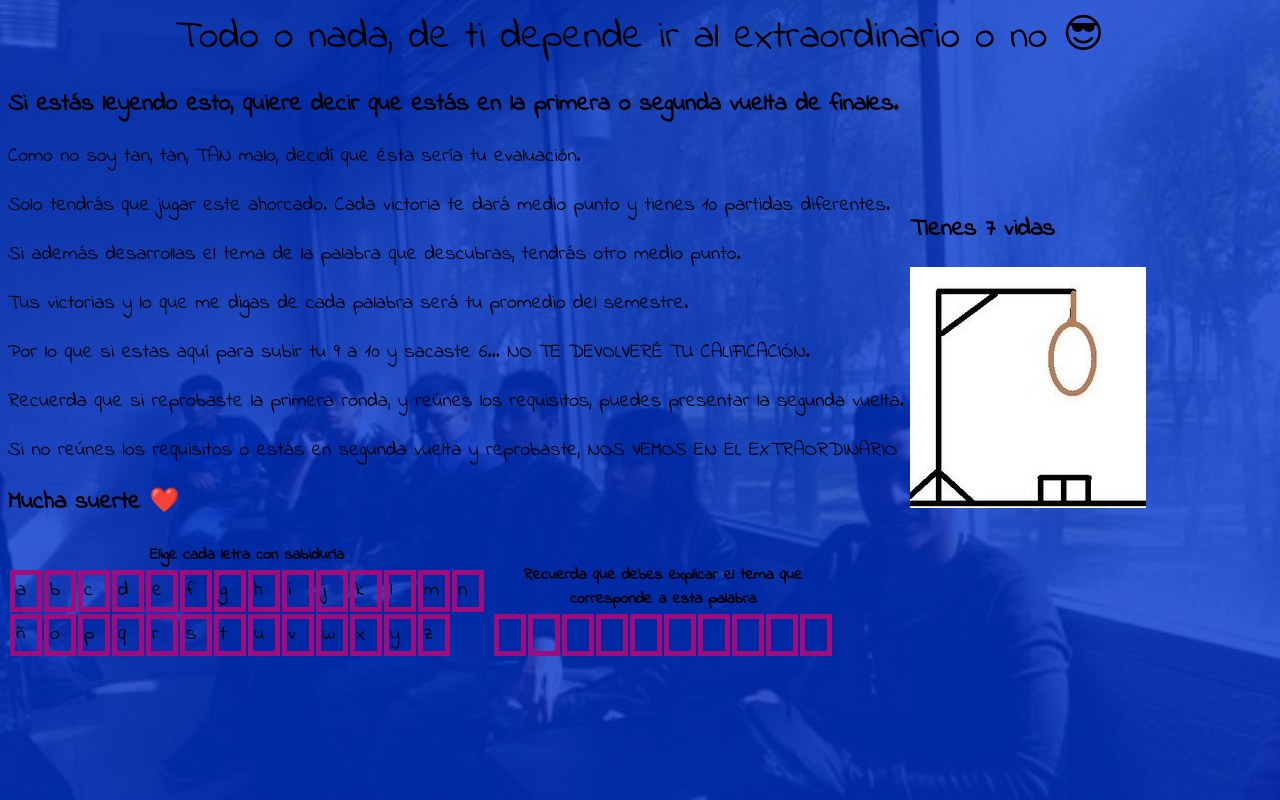
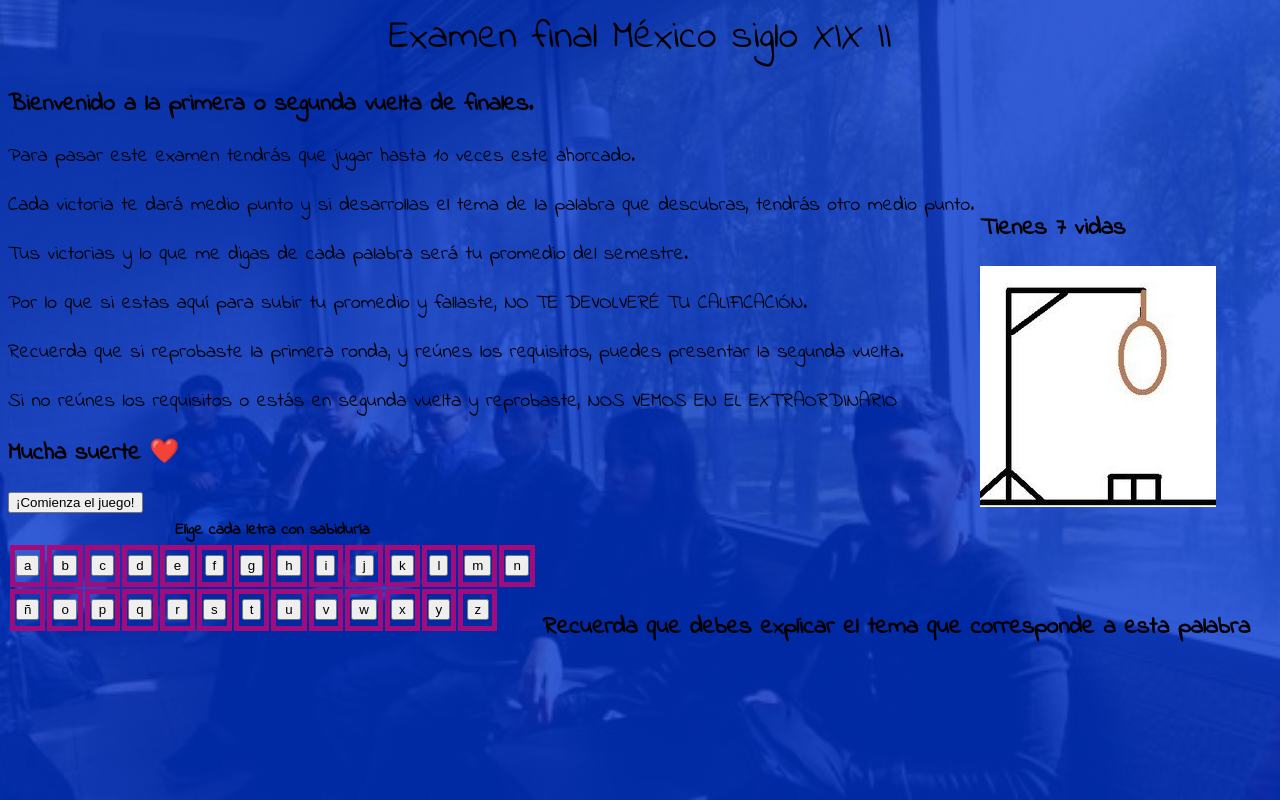
Before and after one commit to DonAzorin/2018-03-12-Juego-ahorcados, a plain HTML site: page index.html in a window 1280 px wide. Drawn offline with Linux system fonts and the light colour scheme.

Commit message:
added a table that changes its cells in function to te lenght of the word to search and simplified index html

```diff
--- a/css/styles.css
+++ b/css/styles.css
@@ -31,5 +31,7 @@ td {
     font-size: 20px;
     font-style: bold;
     height: 30px;
+    text-align: center;
     width: 20px;
+    visibility: visible;
 }
--- a/index.html
+++ b/index.html
@@ -9,76 +9,64 @@
     <link rel="stylesheet" href="css/styles.css">
   </head>
   <body>
-    <header>Todo o nada, de ti depende ir al extraordinario o no 😎</header>
-    <section class="contexto">
-      <h1>Si estás leyendo esto, quiere decir que estás en la primera o segunda vuelta de finales.</h1>
-      <p>Como no soy tan, tan, TAN malo, decidí que ésta sería tu evaluación.</p>
-      <p>Solo tendrás que jugar este ahorcado. Cada victoria te dará medio punto y tienes 10 partidas diferentes.</p>
-      <p>Si además desarrollas el tema de la palabra que descubras, tendrás otro medio punto.</p>
+    <header>Examen final México siglo XIX II</header>
+    <section class="context">
+      <h1>Bienvenido a la primera o segunda vuelta de finales.</h1>
+      <p>Para pasar este examen tendrás que jugar hasta 10 veces este ahorcado.</p>
+      <p>Cada victoria te dará medio punto y si desarrollas el tema de la palabra que descubras, tendrás otro medio punto.</p>
       <p>Tus victorias y lo que me digas de cada palabra será tu promedio del semestre.</p>
-      <p>Por lo que si estas aquí para subir tu 9 a 10 y sacaste 6... <span>NO TE DEVOLVERÉ TU CALIFICACIÓN.</span></p>
+      <p>Por lo que si estas aquí para subir tu promedio y fallaste, <span>NO TE DEVOLVERÉ TU CALIFICACIÓN.</span></p>
       <p>Recuerda que si reprobaste la primera ronda, y reúnes los requisitos, puedes presentar la segunda vuelta.</p>
       <p>Si no reúnes los requisitos o estás en segunda vuelta y reprobaste, <span>NOS VEMOS EN EL EXTRAORDINARIO</span></p>
       <h1>Mucha suerte ❤️</h1>
-      <!-- <input type="button" value="¡Veamos quién ganó!" onclick="playervsplayer(this.form)"/> -->
+      <input type="button" value="¡Comienza el juego!" onclick="listWords()"/>
     </section>
-    <section class="ahorcado">
+    <section class="hangman">
       <h2>Tienes <span class="errores">7</span> vidas</h2>
       <img src="images/0error.jpg" alt="Inicio">
     </section>
-    <section class="tablero">
-      <table id="alfabeto">
+    <section class="board">
+      <table id="alphabet">
         <th colspan="14">Elige cada letra con sabiduría</th>
         <tr>
-          <td>a</td>
-          <td>b</td>
-          <td>c</td>
-          <td>d</td>
-          <td>e</td>
-          <td>f</td>
-          <td>g</td>
-          <td>h</td>
-          <td>i</td>
-          <td>j</td>
-          <td>k</td>
-          <td>l</td>
-          <td>m</td>
-          <td>n</td>
+          <td><button value="a" onclick="clickLetter(this)">a</td>
+          <td><button value="b" onclick="clickLetter(this)">b</td>
+          <td><button value="c" onclick="clickLetter(this)">c</td>
+          <td><button value="d" onclick="clickLetter(this)">d</td>
+          <td><button value="e" onclick="clickLetter(this)">e</td>
+          <td><button value="f" onclick="clickLetter(this)">f</td>
+          <td><button value="g" onclick="clickLetter(this)">g</td>
+          <td><button value="h" onclick="clickLetter(this)">h</td>
+          <td><button value="i" onclick="clickLetter(this)">i</td>
+          <td><button value="j" onclick="clickLetter(this)">j</td>
+          <td><button value="k" onclick="clickLetter(this)">k</td>
+          <td><button value="l" onclick="clickLetter(this)">l</td>
+          <td><button value="m" onclick="clickLetter(this)">m</td>
+          <td><button value="n" onclick="clickLetter(this)">n</td>
         </tr>
         <tr>
-          <td>ñ</td>
-          <td>o</td>
-          <td>p</td>
-          <td>q</td>
-          <td>r</td>
-          <td>s</td>
-          <td>t</td>
-          <td>u</td>
-          <td>v</td>
-          <td>w</td>
-          <td>x</td>
-          <td>y</td>
-          <td>z</td>
+          <td><button value="ñ" onclick="clickLetter(this)">ñ</td>
+          <td><button value="o" onclick="clickLetter(this)">o</td>
+          <td><button value="p" onclick="clickLetter(this)">p</td>
+          <td><button value="q" onclick="clickLetter(this)">q</td>
+          <td><button value="r" onclick="clickLetter(this)">r</td>
+          <td><button value="s" onclick="clickLetter(this)">s</td>
+          <td><button value="t" onclick="clickLetter(this)">t</td>
+          <td><button value="u" onclick="clickLetter(this)">u</td>
+          <td><button value="v" onclick="clickLetter(this)">v</td>
+          <td><button value="w" onclick="clickLetter(this)">w</td>
+          <td><button value="q" onclick="clickLetter(this)">x</td>
+          <td><button value="y" onclick="clickLetter(this)">y</td>
+          <td><button value="z" onclick="clickLetter(this)">z</td>
         </tr>
       </table>
     </section>
-    <section class="reactivo">
-      <table id="reactivo">
-        <th colspan="10">Recuerda que debes explicar el tema que corresponde a esta palabra</th>
+    <section class="reactive">
+      <h2>Recuerda que debes explicar el tema que corresponde a esta palabra</h2>
+      <table id="reactive">
         <tr>
-          <td></td>
-          <td></td>
-          <td></td>
-          <td></td>
-          <td></td>
-          <td></td>
-          <td></td>
-          <td></td>
-          <td></td>
-          <td></td>
         </tr>
       </table>
-      <!-- Aqui va a ir la serie de casillas a descubrir -->
     </section>
     <script src="script.js"></script>
   </body>
--- a/script.js
+++ b/script.js
@@ -1,31 +1,62 @@
-function listaPalabras() {
-  var reactivo = Math.floor(Math.random()*10)
-  console.log(reactivo);
+'use strict';
+var reactive;
 
-    if (reactivo == 0) {
-      reactivo = '[j,u,a,n,e,p,o,m,u,c,e,n,o,a,l,m,o,n,t,e]'
-    } else if (reactivo == 1) {
-      reactivo = '[m,c,l,a,n,e,o,c,a,m,p,o]'
-    } else if (reactivo == 2) {
-      reactivo = '[m,o,n,a,l,m,o,n,t,e]'
-    } else if (reactivo == 3) {
-      reactivo = '[p,l,a,n,d,e,t,u,x,t,e,p,e,c]'
-    } else if (reactivo == 4) {
-      reactivo = '[l,e,y,e,s,d,e,p,r,e,r,e,f,o,r,m,a]'
-    } else if (reactivo == 5) {
-      reactivo = '[t,r,a,t,a,d,o,s,p,r,e,l,i,m,i,n,a,r,e,s,d,e,l,a,s,o,l,e,d,a,d]'
-    } else if (reactivo == 6) {
-      reactivo = '[f,e,l,i,x,m,a,r,i,a,z,u,l,o,a,g,a]'
-    } else if (reactivo == 7) {
-      reactivo = '[d,o,c,t,r,i,n,a,m,o,n,r,o,e]'
-    } else if (reactivo == 8) {
-      reactivo = '[j,u,a,n,a,l,v,a,r,e,z]'
-    } else if (reactivo == 9) {
-      reactivo = '[p,l,a,n,d,e,t,a,c,u,b,a,y,a]'
+function listWords() {
+  reactive = Math.floor(Math.random()*10)
+
+    if (reactive == 0) {
+      reactive = 'juannepomucenoalmonte'
+    } else if (reactive == 1) {
+      reactive = 'mclaneocampo'
+    } else if (reactive == 2) {
+      reactive = 'monalmonte'
+    } else if (reactive == 3) {
+      reactive = 'plandetuxtepec'
+    } else if (reactive == 4) {
+      reactive = 'leyesdereforma'
+    } else if (reactive == 5) {
+      reactive = 'tratadospreliminaresdelasoledad'
+    } else if (reactive == 6) {
+      reactive = 'felixmariazuloaga'
+    } else if (reactive == 7) {
+      reactive = 'doctrinamonroe'
+    } else if (reactive == 8) {
+      reactive = 'juanalvarez'
+    } else if (reactive == 9) {
+      reactive = 'plandetacubaya'
     }
-  console.log(reactivo);
+  console.log(reactive);
+  makeTable (reactive);
 }
 
-// function verificaletras () {
-//
-// }
+function clickLetter (letter) {
+  var selectedLetter = letter.value;
+  console.log(selectedLetter);
+  compareLetter (selectedLetter);
+}
+
+document.addEventListener('keydown', function getKeyLetter(event) {
+  var selectedLetter = event.key.toLowerCase();
+  console.log(selectedLetter);
+  compareLetter (selectedLetter);
+})
+
+function compareLetter (selectedLetter) {
+  console.log(reactive.length);
+  for (var i = 0; i < reactive.length; i++) {
+    if (selectedLetter == reactive [i]){
+      console.log('chingon');
+    } else {
+      console.log('fail');
+    }
+  }
+}
+
+function makeTable () {
+  document.getElementById('reactive').deleteRow(0);
+  var table = document.getElementById('reactive');
+  var row =  table.insertRow (0);
+  for (var i = 0; i < reactive.length; i++) {
+    var cell = row.insertCell (i)
+  };
+}
```
